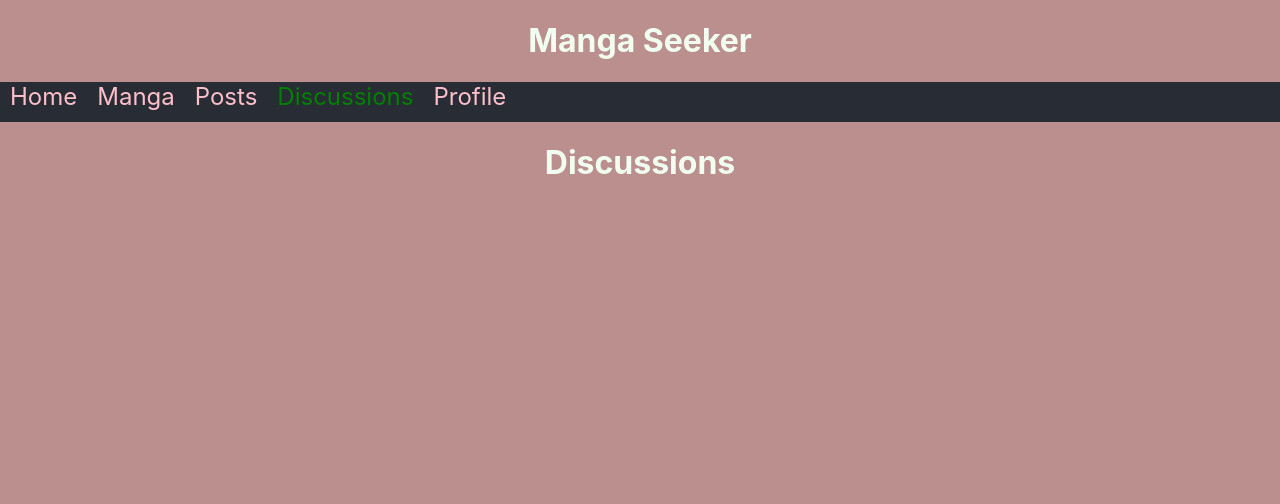
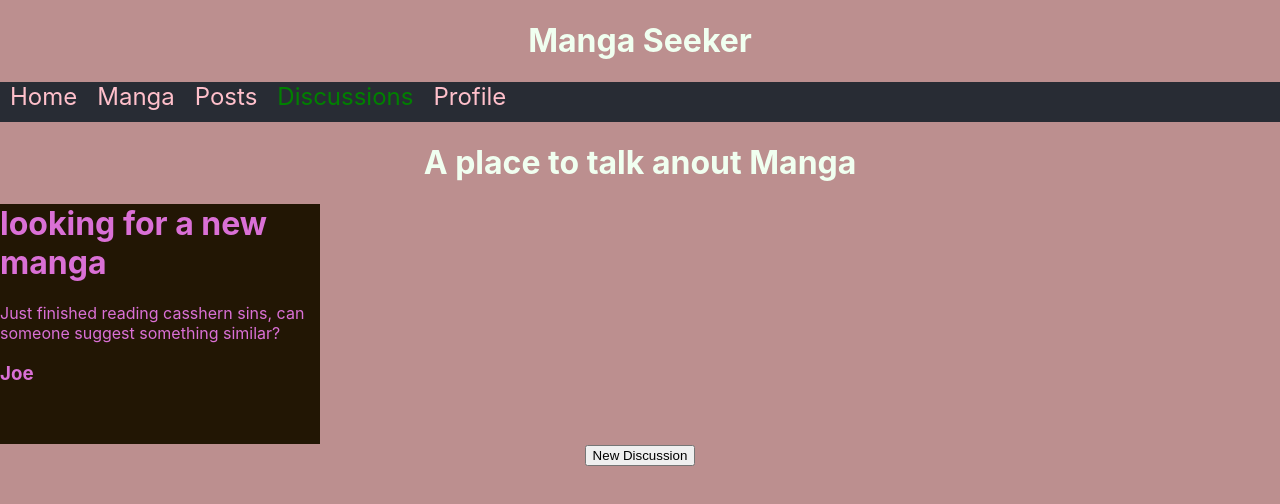
Before and after one commit to Gamoundo/Manga-Source, a React (Create React App) app in the folder manga-frontend/: page /discussions in a window 1280 px wide. Shown: the top 504 px of the page. Built offline with nearby package versions, Linux system fonts and the light colour scheme.

Commit message:
passed down the discussions to correct component

```diff
--- a/manga-frontend/src/App.js
+++ b/manga-frontend/src/App.js
@@ -62,7 +62,7 @@ console.log(uP)
         <Discussions
         {...routeProps}
 
-        Disc={discussions}
+        disc={discussions}
         />
         )}
         />
--- a/manga-frontend/src/Discussions.js
+++ b/manga-frontend/src/Discussions.js
@@ -1,9 +1,40 @@
 import React from 'react';
+import Comment from "./Comment"
 
 class Discussions extends React.Component {
+
+    state ={
+        discus: this.props.disc
+    }
+
+
+    displayDiscs = () => {
+
+        return(this.state.discus.map((post) => {
+            console.log(post)
+            return(
+               <Comment
+                 key={post.id}
+                 userName={post.userName}
+                 title={post.title}
+                 content={post.content}
+                 responses={post.responses}
+
+
+
+               />
+
+            )
+        }))
+    }
     render() {
         return (
-            <h1> Discussions</h1>
+            <div>
+              <h1> A place to talk anout Manga</h1>
+              {this.state.discus && this.displayDiscs()}
+              <button> New Discussion</button>
+            </div>
+
         )
     }
 }
--- a/manga-frontend/src/Posts.js
+++ b/manga-frontend/src/Posts.js
@@ -31,7 +31,7 @@ class Posts extends React.Component {
         console.log(this.props.allPosts)
         return (
         <div className="post">
-            <h3>hi</h3>
+            <h3>A place to inquire about Manga</h3>
             {this.state.posts && this.displayPosts()}
             <button> New Post</button>
         </div>
```
